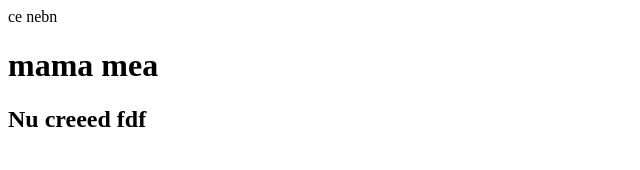
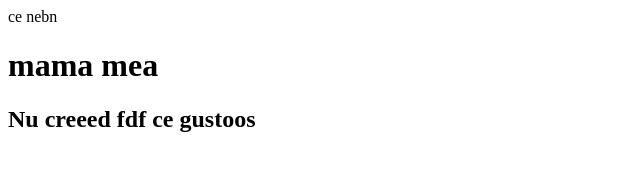
Before and after one commit to casistieinfo/Individ_Proj, a plain HTML site: page index.html in a window 1280 px wide. Shown: the whole page, without its empty margins (0-640 px from the left). Drawn offline with Linux system fonts and the light colour scheme.

Commit message:
Update index.html

```diff
--- a/index.html
+++ b/index.html
@@ -9,6 +9,6 @@
 <body>
     <c4>ce nebn</c4>
     <h1>mama mea</h1>
-    <h2>Nu creeed fdf</h2>
+    <h2>Nu creeed fdf ce gustoos</h2>
 </body>
 </html>
```
